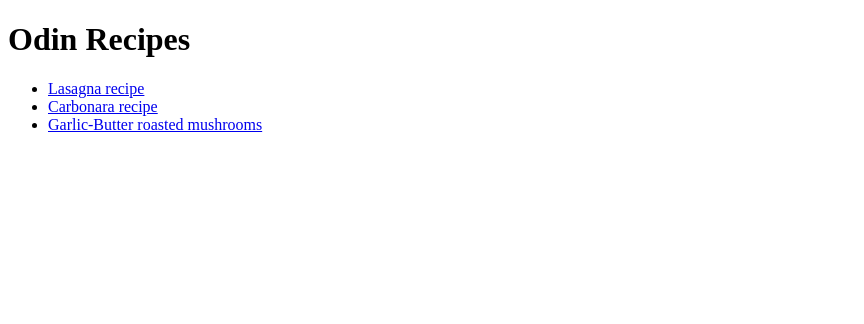
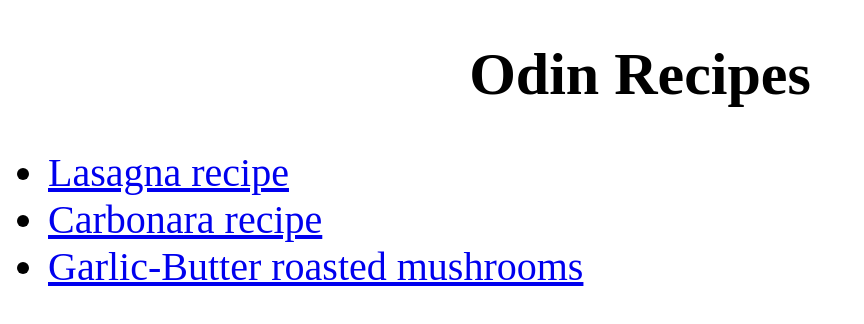
Before and after one commit to Lolke11/odin-recipes, a plain HTML site: page index.html in a window 1280 px wide. Shown: the whole page, without its empty margins (0-864 px from the left). Drawn offline with Linux system fonts and the light colour scheme.

Commit message:
Add link to style.css

```diff
--- a/index.html
+++ b/index.html
@@ -5,6 +5,7 @@
         <meta http-equiv="X-UA-Compatible" content="IE=edge">
         <meta name="viewport" content="width=device-width, initial-scale=1.0">
         <title>Document</title>
+        <link rel="stylesheet" href="style.css">
     </head>
     <body>
         <h1>Odin Recipes</h1>
--- a/style.css
+++ b/style.css
@@ -0,0 +1,10 @@
+h1
+{
+    font-size: 60px;
+    text-align: center;
+}
+
+li
+{
+    font-size: 40px;
+}
```
Also changed, not shown: recipes/carbonara.html (+1 -0 lines), recipes/garlic-butter-roasted-mushrooms.html (+1 -0 lines), recipes/lasagna.html (+1 -0 lines).
